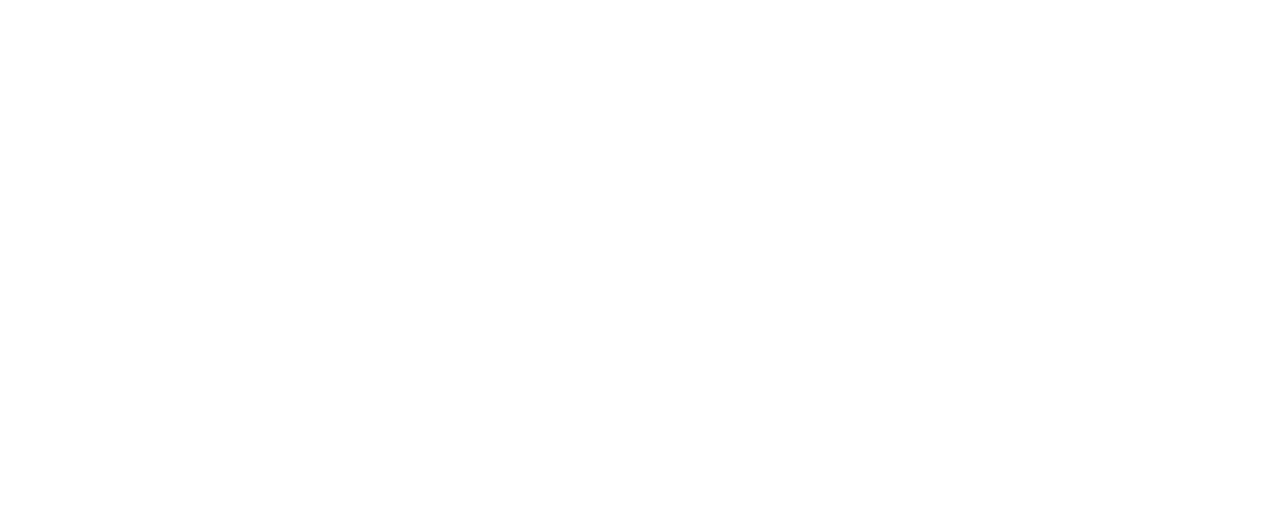
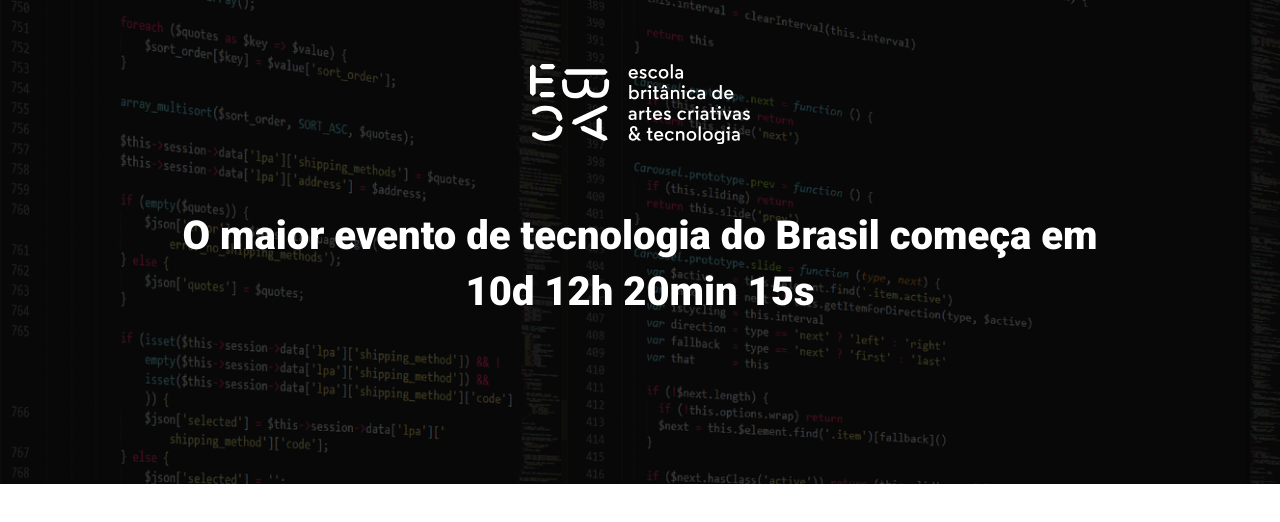
Before and after one commit to biraneves/ebac_tech_talks, a website built with Parcel: page src/index.html in a window 1280 px wide. Built offline with nearby package versions, Linux system fonts and the light colour scheme.

Commit message:
Criação do Hero

```diff
--- a/package.json
+++ b/package.json
@@ -12,6 +12,7 @@
     "license": "ISC",
     "devDependencies": {
         "@parcel/transformer-sass": "^2.11.0",
-        "parcel": "^2.11.0"
+        "parcel": "^2.11.0",
+        "sharp": "^0.31.3"
     }
 }
--- /dev/null
+++ b/src/assets/styles/_hero.scss
@@ -0,0 +1,56 @@
+@use 'config/fn';
+@use 'config/mxn';
+@use 'config/vars';
+
+.hero {
+    padding-top: fn.p2r(64px);
+    padding-bottom: fn.p2r(100px);
+    background-image: url(../images/fundo.png);
+    background-repeat: no-repeat;
+    background-size: cover;
+    position: relative;
+
+    .container {
+        position: relative;
+    }
+
+    &::before {
+        position: absolute;
+        top: 0;
+        left: 0;
+        width: 100%;
+        height: 100%;
+        background-color: vars.$baseBlack;
+        content: '';
+        opacity: 0.7;
+    }
+
+    &__logo {
+        display: block;
+        margin: 0 auto;
+        height: fn.p2r(80px);
+    }
+
+    &__text {
+        margin-top: fn.p2r(64px);
+        margin-bottom: fn.p2r(64px);
+        font-size: fn.p2r(40px);
+        font-weight: 900;
+        line-height: fn.p2r(56px);
+        text-align: center;
+    }
+
+    @media screen and (max-width: vars.$bpMobile) {
+        padding-top: 40px 0;
+
+        &__logo {
+            height: fn.p2r(40px);
+        }
+
+        &__text {
+            font-size: fn.p2r(22px);
+            line-height: fn.p2r(24px);
+            margin: fn.p2r(24px) 0;
+        }
+    }
+}
--- a/src/assets/styles/config/fn.scss
+++ b/src/assets/styles/config/fn.scss
@@ -0,0 +1,5 @@
+@use 'sass:math';
+
+@function p2r($destSize, $baseSize: 16px) {
+    @return math.div($destSize, $baseSize) + rem;
+}
--- a/src/assets/styles/config/mxn.scss
+++ b/src/assets/styles/config/mxn.scss
@@ -0,0 +1,9 @@
+@use 'vars';
+
+@mixin reset {
+    margin: 0;
+    padding: 0;
+    box-sizing: border-box;
+    font-family: vars.$fontBase;
+    color: vars.$baseWhite;
+}
--- a/src/assets/styles/config/vars.scss
+++ b/src/assets/styles/config/vars.scss
@@ -0,0 +1,10 @@
+// Font
+$fontBase: 'Roboto', sans-serif;
+
+// Breakpoints
+$bpMobile: 767px;
+$bpTablet: 1023px;
+
+// Colors
+$baseWhite: #fff;
+$baseBlack: #000;
--- a/src/assets/styles/main.scss
+++ b/src/assets/styles/main.scss
@@ -0,0 +1,23 @@
+@use 'config/fn';
+@use 'config/mxn';
+@use 'config/vars';
+@use 'hero';
+@import url('https://fonts.googleapis.com/css2?family=Roboto:wght@400;700;900&display=swap');
+
+* {
+    @include mxn.reset;
+}
+
+.container {
+    max-width: 960px;
+    width: 100%;
+    margin: 0 auto;
+
+    @media screen and (max-width: vars.$bpMobile) {
+        max-width: 80%;
+    }
+
+    @media screen and (min-width: vars.$bpMobile + 1) and (max-width: vars.$bpTablet) {
+        max-width: 90%;
+    }
+}
--- a/src/index.html
+++ b/src/index.html
@@ -7,6 +7,12 @@
         <title>EBAC Tech Talks</title>
     </head>
     <body>
+        <header class="hero">
+            <div class="container">
+                <img class="hero__logo" src="./assets/images/ebac_logo.svg" alt="EBAC" />
+                <p class="hero__text">O maior evento de tecnologia do Brasil começa em 10d 12h 20min 15s</p>
+            </div>
+        </header>
         <script src="./assets/scripts/main.js"></script>
     </body>
 </html>
```
Also changed, not shown: 1 other file.
